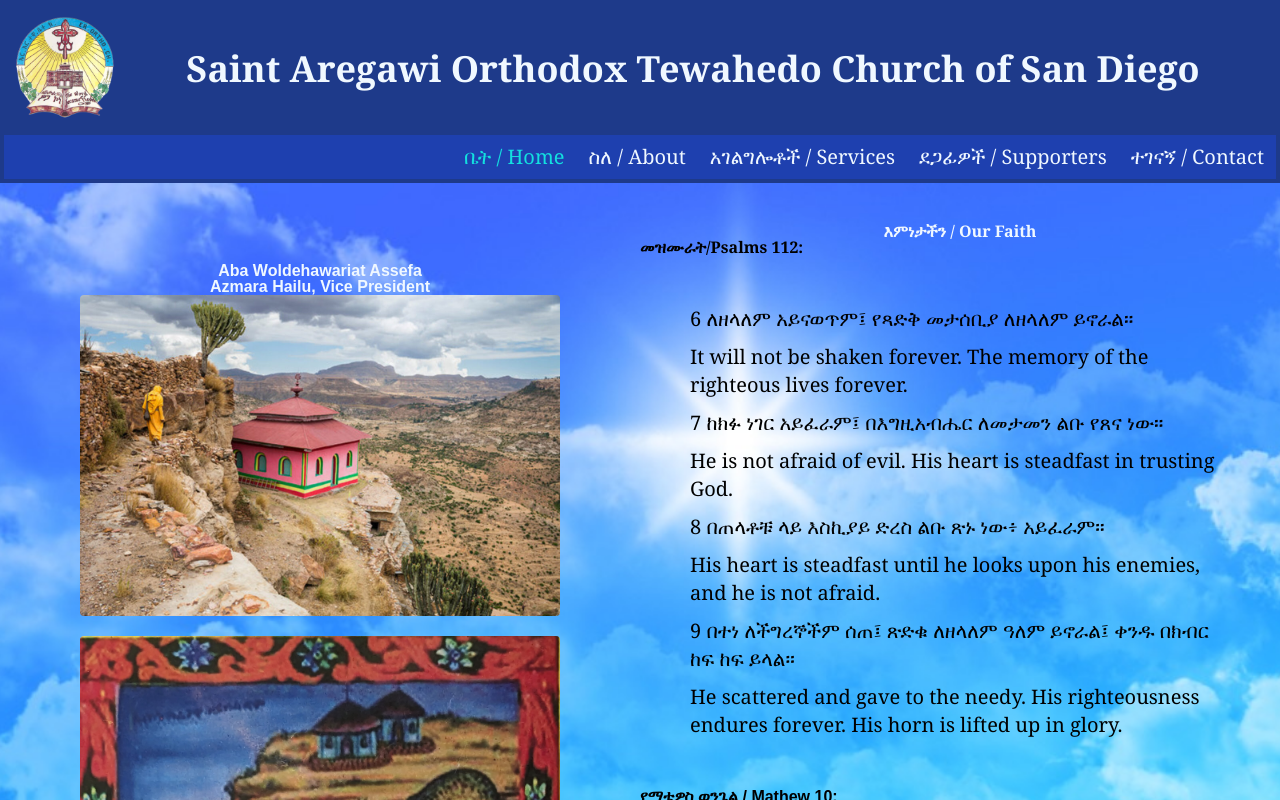
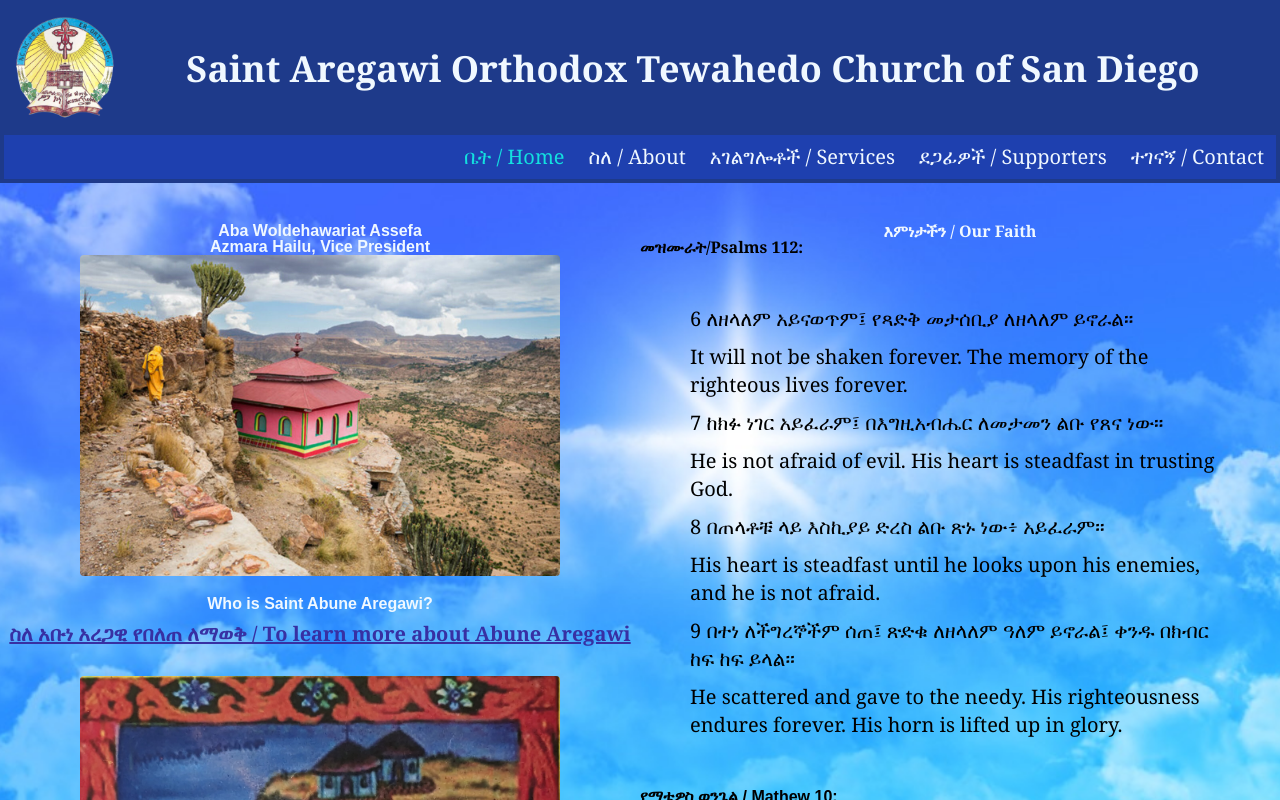
Before and after one commit to rambriz91/abune-aregawi, a React (Vite) app: page / in a window 1280 px wide. Shown: the top 800 px of the page. Built offline with nearby package versions, Linux system fonts and the light colour scheme.

Commit message:
added new Awash Logo png, made updates before final push of the night.

```diff
--- a/src/assets/data/supporter-data.js
+++ b/src/assets/data/supporter-data.js
@@ -31,7 +31,7 @@
   {
     id: 5,
     supporter: 'Awash Ethiopian Restaurant & Market',
-    src: '/images/Awash-Logo.png',
+    src: '/images/Awash.png',
     desc: `Awash supports our church, our families support Awash! Specializing in Fine imported
           grocery and househod items as well as Delightful
           and Traditional Ethiopian Cafe fare. Awash
--- a/src/pages/Home.jsx
+++ b/src/pages/Home.jsx
@@ -6,12 +6,19 @@
         className='flex flex-col justify-center items-center w-1/2 my-10'
       >
         <h2>Aba Woldehawariat Assefa</h2>
-      <h2>Azmara Hailu, Vice President</h2>
+        <h2>Azmara Hailu, Vice President</h2>
         <img
           className='w-3/4 rounded'
           src='/images/Abune-Aregawi-12-1200x802.jpg'
           alt='Temple of Abune Aregawi'
         />
+        <h2 className='mt-5'>Who is Saint Abune Aregawi?</h2>
+        <a
+          className='text-indigo-800 underline font-bold text-xl p-1 m-1 georgia'
+          href='https://en.wikipedia.org/wiki/Abuna_Aregawi'
+        >
+          ስለ አቡነ አረጋዊ የበለጠ ለማወቅ / To learn more about Abune Aregawi
+        </a>
         <img
           className='w-3/4 mt-5 rounded'
           src='/images/aregawi-mural.jpg'
@@ -69,7 +76,12 @@
             certainly not lose their reward.
           </li>
         </ul>
-        <a className='text-indigo-800 underline font-bold text-xl p-5 m-5 georgia' href="https://en.wikipedia.org/wiki/Ethiopian_Orthodox_Tewahedo_Church">ስለ እምነታችን የበለጠ ተማር / Learn more about our faith</a>
+        <a
+          className='text-indigo-800 underline font-bold text-xl p-5 m-5 georgia'
+          href='https://en.wikipedia.org/wiki/Ethiopian_Orthodox_Tewahedo_Church'
+        >
+          ስለ እምነታችን የበለጠ ተማር / Learn more about our faith
+        </a>
       </div>
     </div>
   );
```
Also changed, not shown: public/images/Awash-Logo.png (deleted), public/images/Awash.png (added).
